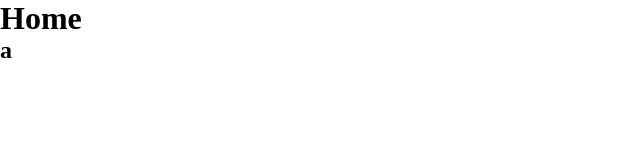
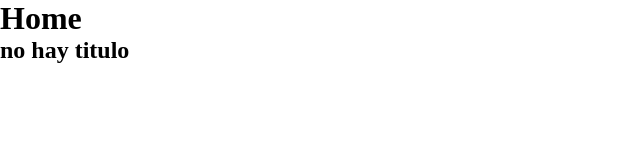
Before and after one commit to gonza87/CursoReact, a React (Vite) app: page / in a window 1280 px wide. Shown: the top 160 px of the page, without its empty margins (0-640 px from the left). Built offline with nearby package versions, Linux system fonts and the light colour scheme.

Commit message:
props default

```diff
--- a/src/App.jsx
+++ b/src/App.jsx
@@ -2,7 +2,7 @@ import HomeApp from "./assets/components/Home";
 import "./App.css";
 
 function App() {
-  return <HomeApp title="a" />;
+  return <HomeApp />;
 }
 
 export default App;
--- a/src/assets/components/Home.jsx
+++ b/src/assets/components/Home.jsx
@@ -1,6 +1,6 @@
 import PropTypes from "prop-types";
 
-function HomeApp({ title }) {
+function HomeApp({ title = "no hay titulo" }) {
   return (
     <>
       <h1>Home</h1>
@@ -12,5 +12,5 @@ function HomeApp({ title }) {
 export default HomeApp;
 
 HomeApp.propTypes = {
-  title: PropTypes.string.isRequired,
+  title: PropTypes.string,
 };
```
